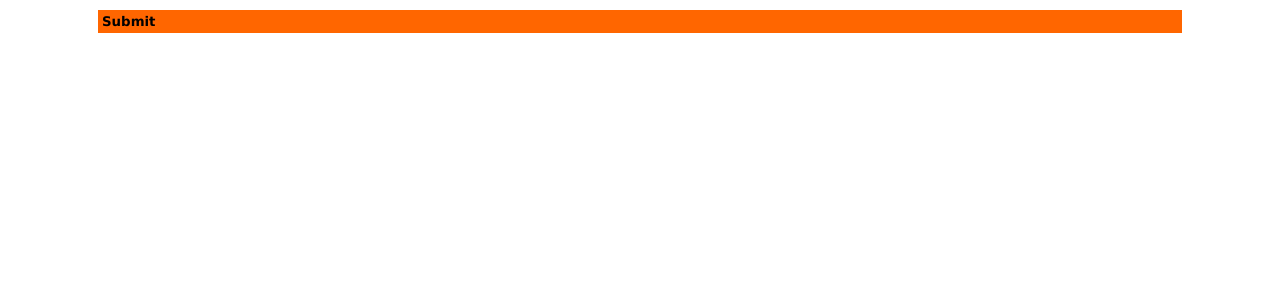
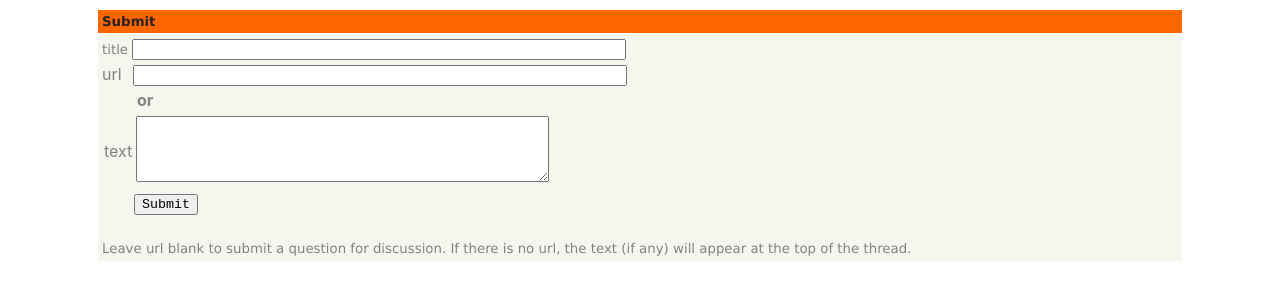
Before and after one commit to Rassell/React-Hackers_News, a React (Create React App) app: page /submit in a window 1280 px wide. Shown: the top 300 px of the page. Built offline with nearby package versions, Linux system fonts and the light colour scheme.

Commit message:
submit page init

```diff
--- a/src/Components/Submit.css
+++ b/src/Components/Submit.css
@@ -8,3 +8,68 @@
     width: 85%;
     margin-top: 0.5rem;
 }
+
+.formulario {
+    background-color: #f6f6ef;
+}
+
+.title {
+    color: #828282;
+}
+
+.url {
+    color: #828282;
+}
+
+.body {
+    color: #828282;
+}
+
+.headerTitle {
+    color: #222222;
+    font-size: 10pt;
+    font-family: Verdana, Geneva, Tahoma, sans-serif;
+}
+
+.inputTitle {
+    width: 60%;
+}
+.titleRow {
+    width: 100%;
+}
+
+.urlRow {
+    width: 100%;
+}
+
+.inputRow {
+    width: 60%;
+    margin-left: 7px;
+}
+
+.separatOR {
+    margin-left: 35px;
+    color: #828282;
+}
+
+.bodyRow {
+    display:block;
+    width: 10px;
+}
+
+.body{
+    width: 10px;
+}
+
+
+
+.submitlabel  {
+    font-family: monospace;
+    margin-left: 32px;
+
+}
+
+.footerText{
+    font-family: Verdana, Geneva, Tahoma, sans-serif;
+    color: #828282;
+}
--- a/src/Components/Submit.js
+++ b/src/Components/Submit.js
@@ -1,29 +1,117 @@
-import './Submit.css'
-export default function Submit(){
+import { useState } from "react";
+import "./Submit.css";
+export default function Submit() {
+  const [form, setForm] = useState({});
 
+  const handleClick = (e) => {
+      alert(form.title)
+  }
 
+  const handleChange = (e) => {
+    setForm({
+      ...form,
+      [e.target.name]: e.target.value,
+    });
+  };
   return (
-
     <center>
-         <table className='main'>
+      <table className="main">
         <tbody>
           <tr>
             <td className="headerSubmit">
               <table>
                 <tbody>
                   <tr>
-                                     <td className='title'><span>
+                    <td className="headerTitle">
+                      <span>
                         <b>Submit</b>
-                                         </span></td>
+                      </span>
+                    </td>
+                  </tr>
+                </tbody>
+              </table>
+            </td>
           </tr>
 
+          <tr className="formulario">
+            <td className="formulario">
+              <form className="formulario">
+                <table>
+                  <tbody>
+                    <tr className="title">
+                      <td className="titleRow">
+                        <label htmlFor="title">title </label>
+                        <input
+                          className="inputTitle"
+                          type="text"
+                          id="title"
+                          name="title"
+                          value={form.title}
+                          onChange={handleChange}
+                        />
+                      </td>
+                    </tr>
+                    <tr className="url">
+                      <td className="urlRow">
+                        <label htmlFor="url">url </label>
+                        <input
+                          className="inputRow"
+                          type="text"
+                          id="url"
+                          name="url"
+                          value={form.url}
+                          onChange={handleChange}
+                        />
+                      </td>
+                    </tr>
+                    <tr>
+                        <td>
+                        <span className="separatOR">
+                        <b>or</b>
+                      </span>
+                        </td>
+
+                    </tr>
+                    <tr className="bodyRow">
+                      <td>
+                        <label className="body" htmlFor="body">
+                          text{" "}
+                        </label>
+                      </td>
+                      <td>
+                        {" "}
+                        <textarea
+                          rows="4"
+                          cols="49"
+                          id="body"
+                          name="body"
+                          value={form.body}
+                          onChange={handleChange}
+                        ></textarea>
+                      </td>
+                    </tr>
+                    <tr>
+                      <td>
+                        <input className="submitlabel" type="submit" onClick={handleClick}></input>
+                      </td>
+                    </tr>
+                    <tr style={{ height: "20px" }}></tr>
+                    <tr>
+                      <td className="footerText">
+                        <span>
+                          Leave url blank to submit a question for discussion.
+                          If there is no url, the text (if any) will appear at
+                          the top of the thread.
+                        </span>
+                      </td>
+                    </tr>
                   </tbody>
                 </table>
+              </form>
             </td>
           </tr>
         </tbody>
       </table>
     </center>
-
-        )
+  );
 }
```
Lines whose indentation alone changed are shown as unchanged.
